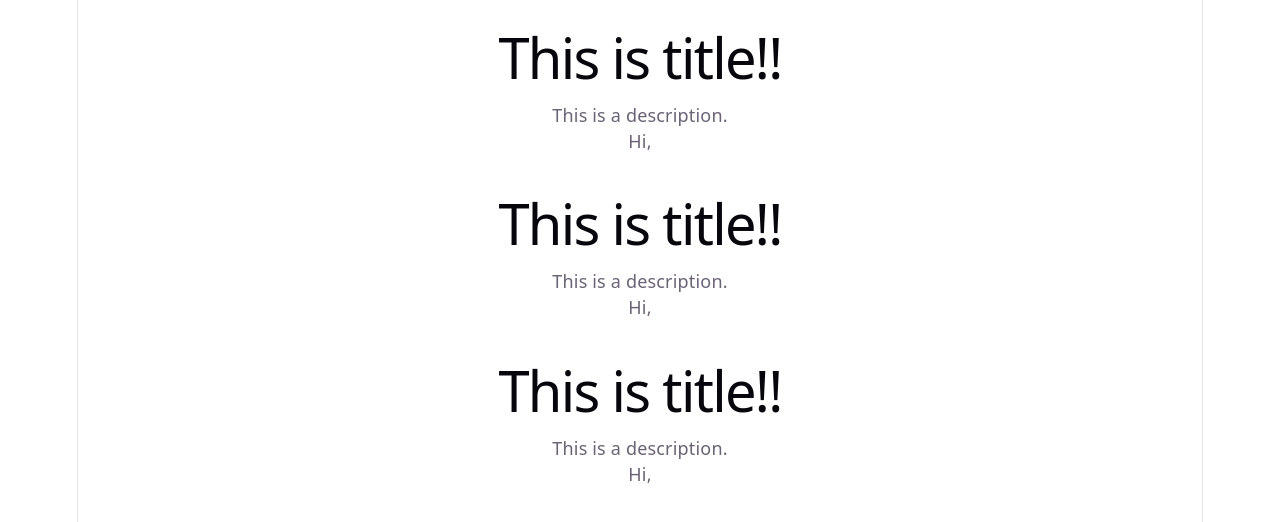
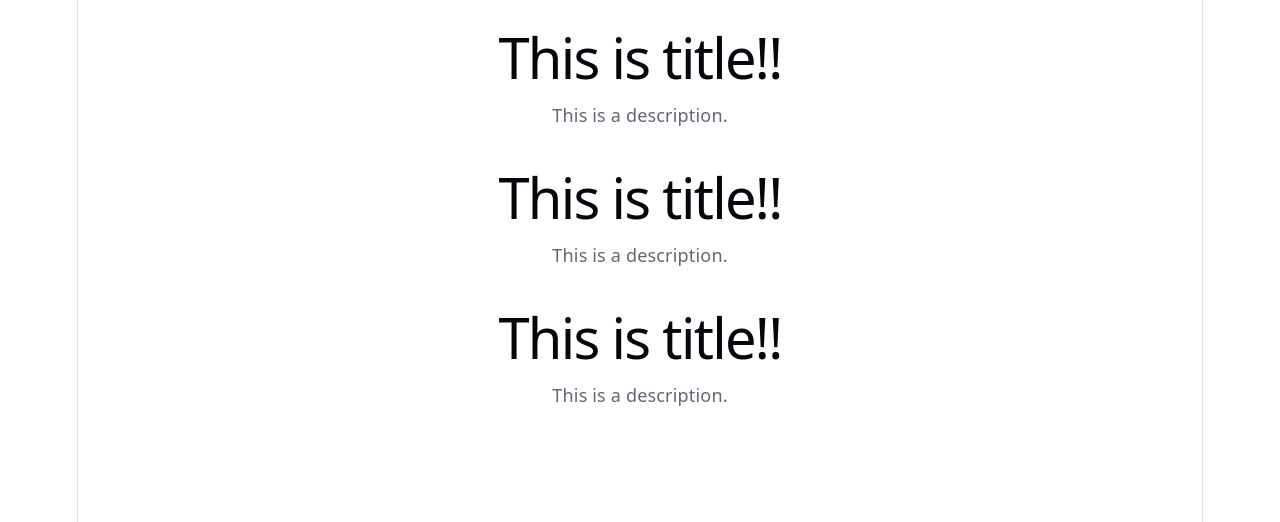
Before and after one commit to s-sruthi-vellore/react-basics, a React (Vite) app: page / in a window 1280 px wide. Shown: the top 522 px of the page. Built offline with nearby package versions, Linux system fonts and the light colour scheme.

Commit message:
Structuring Components

```diff
--- a/src/App.jsx
+++ b/src/App.jsx
@@ -1,16 +1,10 @@
 import "./App.css"
-import Card from "./Card.jsx";
-
-function Description() {
-  return <h3>I am the Description!</h3>;
-}
+import CardTab from "./CardTab.jsx";
 
 function App() {
   return (
     <>
-      <Card />
-      <Card />
-      <Card />
+      <CardTab />
     </>
   );
 }
--- a/src/Card.jsx
+++ b/src/Card.jsx
@@ -3,12 +3,10 @@ import Description from "./CardDesc.jsx";
 import "./Card.css";
 
 function Card() {
-  let name = "Sruthi";
   return (
     <div id="card">
       <Title />
       <Description />
-      <p>Hi, {name.toUpperCase}</p>
     </div>
   );
 }
--- /dev/null
+++ b/src/CardTab.jsx
@@ -0,0 +1,14 @@
+// import "./Card.css";
+import Card from "./Card.jsx";
+function CardTab()
+{
+    return (
+        <>
+            <Card />
+            <Card />
+            <Card />
+        </>
+    );
+}
+
+export default CardTab;
```
